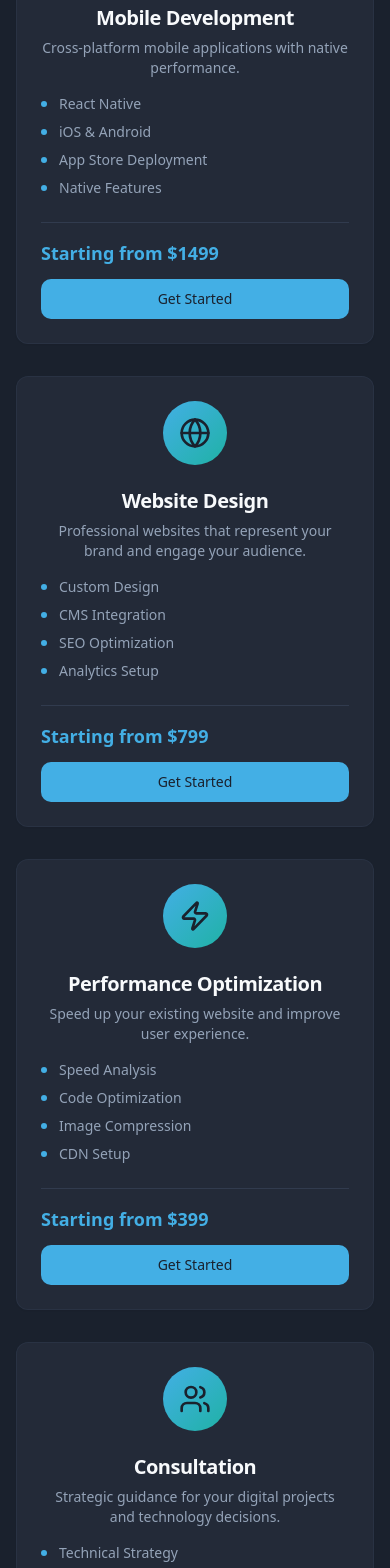
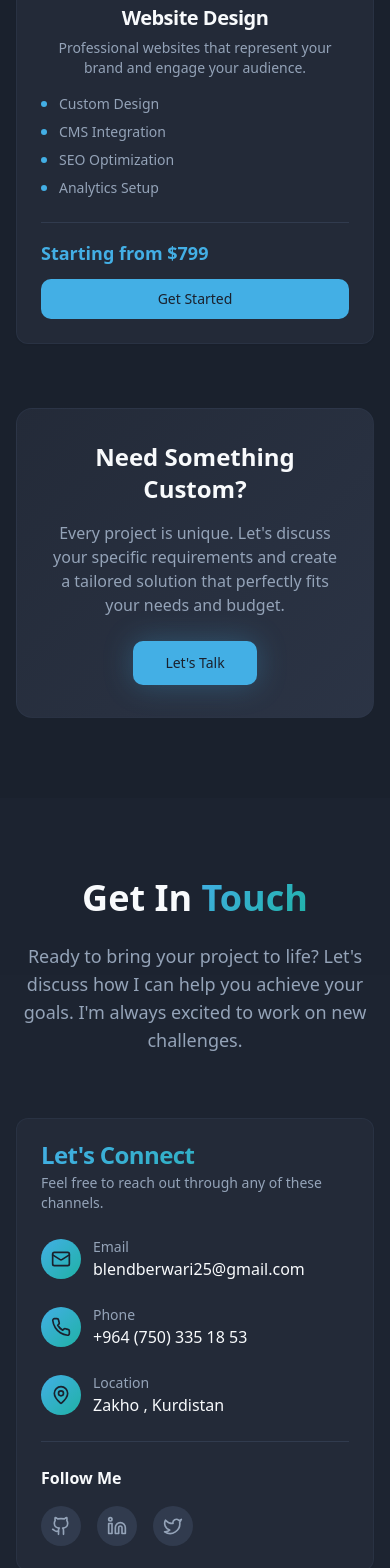
Before and after one commit to Blendddd/blendberwari-next-chapter, a React (Vite) app: page / in a window 390 px wide. Shown: the part 6900-8468 px from the top of the page. Built offline with nearby package versions, Linux system fonts and the light colour scheme.

Commit message:
Remove specific services from Hero
Remove "mobile development", "consultation", and "performance optimization" from the Hero section.

```diff
--- a/src/components/Services.tsx
+++ b/src/components/Services.tsx
@@ -19,32 +19,11 @@ const Services = () => {
       price: "Starting from $599"
     },
     {
-      icon: Smartphone,
-      title: "Mobile Development",
-      description: "Cross-platform mobile applications with native performance.",
-      features: ["React Native", "iOS & Android", "App Store Deployment", "Native Features"],
-      price: "Starting from $1499"
-    },
-    {
       icon: Globe,
       title: "Website Design",
       description: "Professional websites that represent your brand and engage your audience.",
       features: ["Custom Design", "CMS Integration", "SEO Optimization", "Analytics Setup"],
       price: "Starting from $799"
-    },
-    {
-      icon: Zap,
-      title: "Performance Optimization",
-      description: "Speed up your existing website and improve user experience.",
-      features: ["Speed Analysis", "Code Optimization", "Image Compression", "CDN Setup"],
-      price: "Starting from $399"
-    },
-    {
-      icon: Users,
-      title: "Consultation",
-      description: "Strategic guidance for your digital projects and technology decisions.",
-      features: ["Technical Strategy", "Code Review", "Architecture Planning", "Team Training"],
-      price: "Starting from $149/hr"
     }
   ];
 
```
